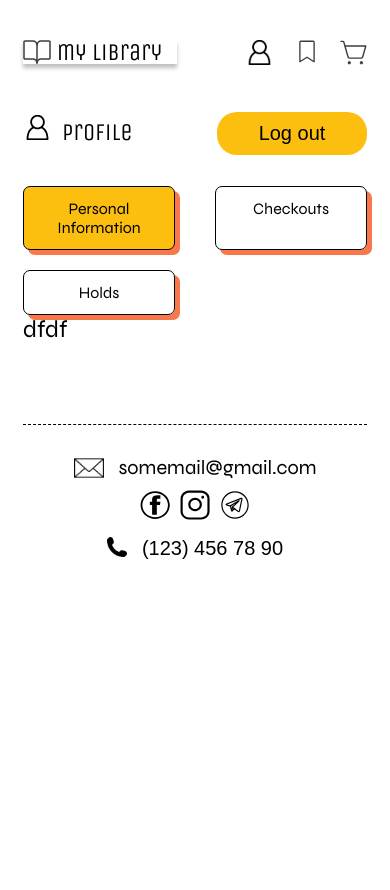
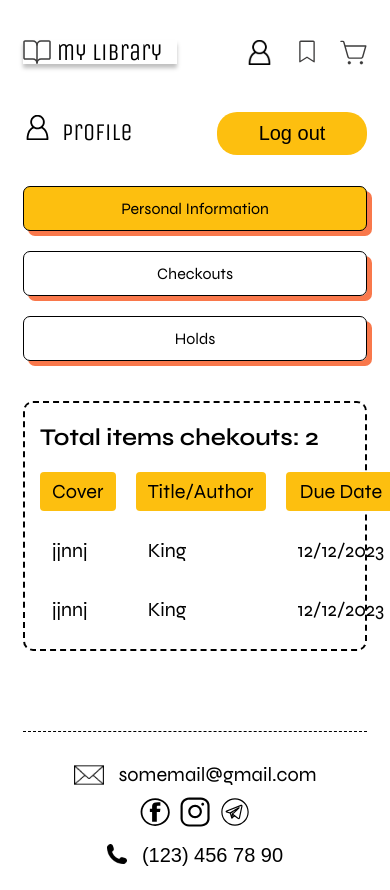
Before and after one commit to YuliiaTsova/comIT-FrontEnd-Library, a React (Create React App) app: page /profile/check in a window 390 px wide. Before the commit the page ends 844 px from the top, so only its background shows below. Built offline with nearby package versions, Linux system fonts and the light colour scheme.

Commit message:
add profile info

```diff
--- a/src/App.jsx
+++ b/src/App.jsx
@@ -11,6 +11,8 @@ import { PersonalInfo } from './pages/PersonalInfo';
 import { LayoutProfile } from './components/LayoutProfile';
 import { HeaderProfile } from './components/HeaderProfile';
 import { UserInfo } from './components/UserInfo';
+import { Checkouts } from './components/Checkouts';
+import { Holds } from './components/holds';
 
 function App() {
   return (
@@ -25,7 +27,8 @@ function App() {
         {/* <Route path="/personal" element={<PersonalInfo />} /> */}
         <Route path="/profile" element={<LayoutProfile />}>
           <Route path="" element={<UserInfo />} />
-          <Route path="/profile/check" element={<div>dfdf</div>} />
+          <Route path="/profile/check" element={<Checkouts />} />
+          <Route path="/profile/holds" element={<Holds />} />
         </Route>
         {/* <Route path="cart" element={<CartPage />} />
       <Route path="pizza/:id" element={<PizzaDetailBlock />} />
--- /dev/null
+++ b/src/components/Checkouts.jsx
@@ -0,0 +1,24 @@
+import style from './checkouts.module.scss';
+
+export const Checkouts = () => {
+  return (
+    <section className={style.info}>
+      <p className={style.title}>
+        <strong>
+          Total items chekouts: <span> 2</span>
+        </strong>
+      </p>
+      <div className={style.content}>
+        <div className={style.heading}>Cover</div>
+        <div className={style.heading}>Title/Author</div>
+        <div className={style.heading}>Due Date</div>
+        <div>jjnnj</div>
+        <div>King</div>
+        <div>12/12/2023</div>
+        <div>jjnnj</div>
+        <div>King</div>
+        <div>12/12/2023</div>
+      </div>
+    </section>
+  );
+};
--- a/src/components/HeaderProfile.jsx
+++ b/src/components/HeaderProfile.jsx
@@ -1,7 +1,10 @@
 import style from './headerProfile.module.scss';
 import user from '../assets/img/profile.png';
+import { Link } from 'react-router-dom';
+import { useState } from 'react';
 
 export const HeaderProfile = () => {
+  const [active, setActive] = useState('personal');
   return (
     <section className={style.headerProfile}>
       <div className={style.title}>
@@ -20,21 +23,30 @@ export const HeaderProfile = () => {
       </div>
       <nav className="nav">
         <ul className={`${style.list} listReset`}>
-          <li className={`${style.item} ${style.active}`}>
-            <a href="" className={style.link}>
+          <Link to="/profile" className={style.link}>
+            <li
+              className={`${style.item} ${active === 'personal' ? style.active : ''}`}
+              onClick={() => setActive('personal')}
+            >
               Personal Information
-            </a>
-          </li>
-          <li className={style.item}>
-            <a href="" className={style.link}>
+            </li>
+          </Link>
+          <Link to="/profile/check" className={style.link}>
+            <li
+              className={`${style.item} ${active === 'checkouts' ? style.active : ''}`}
+              onClick={() => setActive('checkouts')}
+            >
               Checkouts
-            </a>
-          </li>
-          <li className={style.item}>
-            <a href="" className={style.link}>
+            </li>
+          </Link>
+          <Link to="/profile/holds" className={style.link}>
+            <li
+              className={`${style.item} ${active === 'holds' ? style.active : ''}`}
+              onClick={() => setActive('holds')}
+            >
               Holds
-            </a>
-          </li>
+            </li>
+          </Link>
         </ul>
       </nav>
     </section>
--- /dev/null
+++ b/src/components/checkouts.module.scss
@@ -0,0 +1,36 @@
+@import '../SCSS/func';
+@import '../SCSS/variables';
+
+.info {
+  margin-top: 40px;
+  padding: 20px 40px;
+  border: 2px dashed #000000;
+  border-radius: 10px;
+  @media (max-width: 600px) {
+    padding: 20px 15px;
+  }
+}
+.title {
+  margin-bottom: 20px;
+}
+p {
+  margin: 0;
+}
+
+.content {
+  display: grid;
+  column-gap: 20px;
+  row-gap: 20px;
+  grid-template-columns: 2fr 2fr 1fr;
+
+  font-size: rem(20);
+  div {
+    padding: 7px 12px;
+  }
+}
+
+.heading {
+  border-radius: 4px;
+  background-color: $color-main;
+  text-align: center;
+}
--- a/src/components/headerProfile.module.scss
+++ b/src/components/headerProfile.module.scss
@@ -42,8 +42,11 @@
   column-gap: 40px;
   row-gap: 20px;
   margin-top: 20px;
-  @media (max-width: 575px) {
+  @media (max-width: 700px) {
     grid-template-columns: repeat(2, 1fr);
+  }
+  @media (max-width: 480px) {
+    grid-template-columns: 1fr;
   }
 }
 
--- /dev/null
+++ b/src/components/holds.jsx
@@ -0,0 +1,19 @@
+import style from './holds.module.scss';
+
+export const Holds = () => {
+  return (
+    <section className={style.info}>
+      <div className={style.content}>
+        <p className={style.item}>
+          <strong>Items on hold:</strong>
+          <span> 2</span>
+        </p>
+
+        <p className={style.item}>
+          <strong>Ready for Pickup:</strong>
+          <span> 2</span>
+        </p>
+      </div>
+    </section>
+  );
+};
--- /dev/null
+++ b/src/components/holds.module.scss
@@ -0,0 +1,23 @@
+@import '../SCSS/func';
+@import '../SCSS/variables';
+
+.info {
+  margin-top: 40px;
+  padding: 20px 40px;
+  border: 2px dashed #000000;
+  border-radius: 10px;
+  @media (max-width: 600px) {
+    padding: 20px 15px;
+  }
+}
+.content {
+  max-width: 300px;
+}
+.item {
+  display: flex;
+  justify-content: space-between;
+  margin-bottom: 20px;
+}
+p {
+  margin: 0;
+}
```
